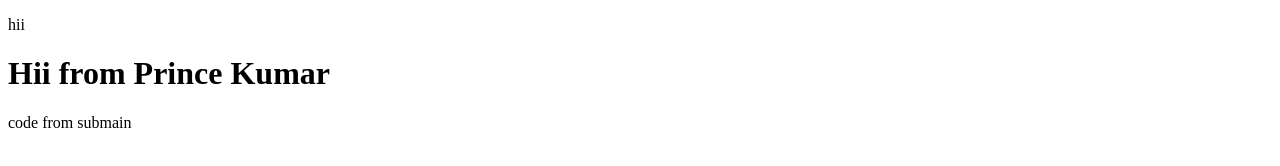
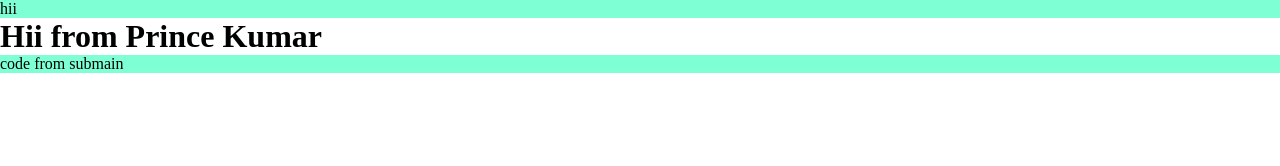
Before and after one commit to codearea-prince/github, a plain HTML site: page index.html in a window 1280 px wide. Drawn offline with Linux system fonts and the light colour scheme.

Commit message:
added styles

```diff
--- a/index.html
+++ b/index.html
@@ -4,6 +4,7 @@
     <meta charset="UTF-8">
     <meta name="viewport" content="width=device-width, initial-scale=1.0">
     <title>Document</title>
+    <link rel="stylesheet" href="style.css">
 </head>
 <body>
 
--- /dev/null
+++ b/style.css
@@ -0,0 +1,9 @@
+*{
+    margin: 0;
+    padding: 0;
+    box-sizing:border-box;
+}
+
+p{
+    background-color:aquamarine;
+}
```
